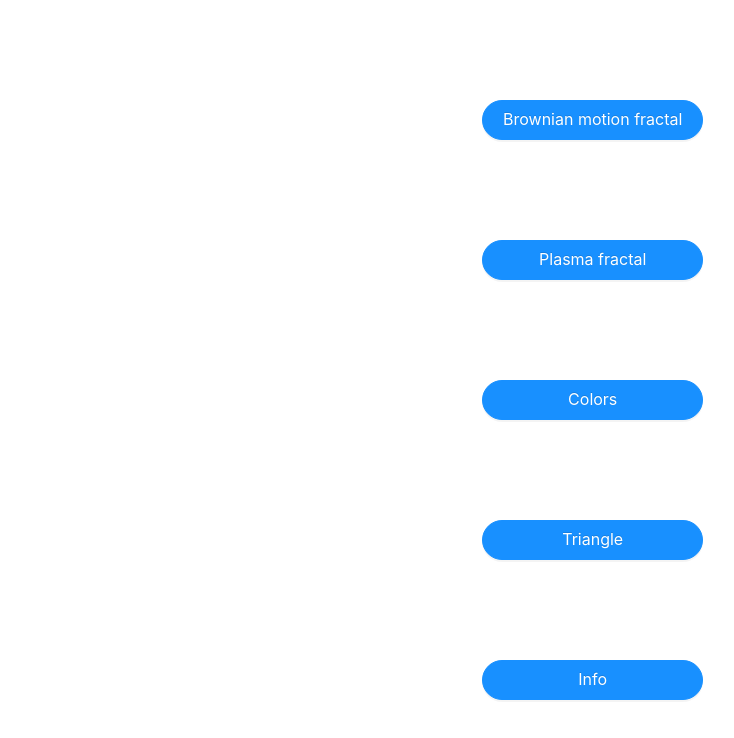
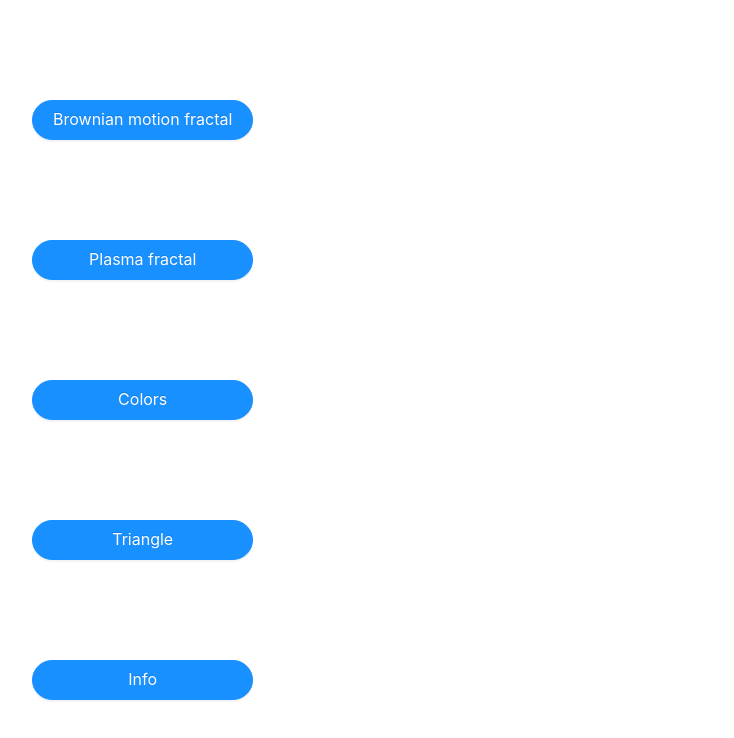
Before and after one commit to bmtfc/compgr_proj, a Next.js app: page / in a window 1280 px wide. Shown: the top 738 px of the page, without its empty margins (68-802 px from the left). Built offline with nearby package versions, Linux system fonts and the light colour scheme.

Commit message:
css fixes

```diff
--- a/pages/triangle.js
+++ b/pages/triangle.js
@@ -35,7 +35,7 @@ const Triangle = () => {
         ctx.lineTo(A[1][0], 500-A[1][1]);
         ctx.lineTo(A[2][0], 500-A[2][1]);
         ctx.closePath();
-        ctx.fillStyle = "#FFCC00";
+        ctx.fillStyle = "##ff00ff";
         ctx.fill();
         ctx.restore()
       }
@@ -66,7 +66,7 @@ const Triangle = () => {
           ctx.lineTo(A1[1][0], 500-A1[1][1]);
           ctx.lineTo(A1[2][0], 500-A1[2][1]);
           ctx.closePath();
-          ctx.fillStyle = "#FFCC00";
+          ctx.fillStyle = "##ff00ff";
           ctx.fill();
           ctx.restore()
           k++;
--- a/styles/Home.module.css
+++ b/styles/Home.module.css
@@ -3,5 +3,7 @@
   flex-direction: column;
   height: 100vh;
   justify-content: space-evenly;
-  margin: 0 550px;
+  margin-left:100px;
+  margin-right: 550px;
+
 }
```
